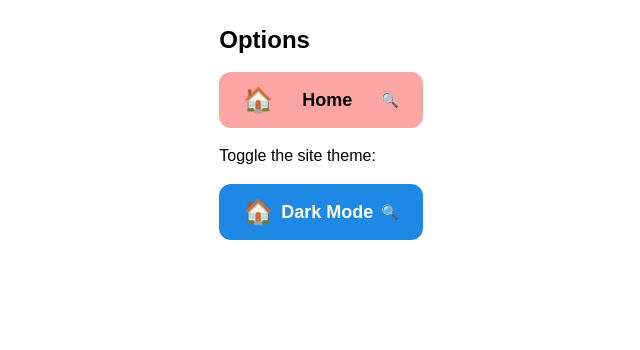
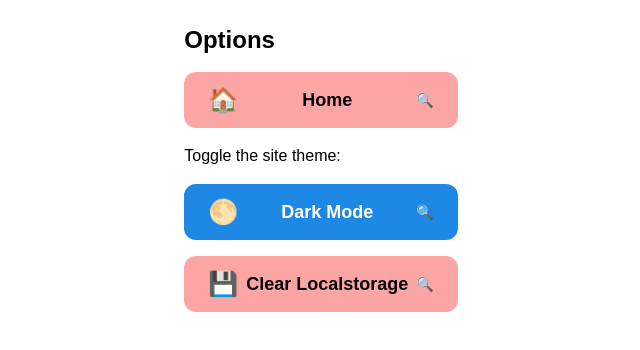
Before and after one commit to marvinalnashi/cookbook-frontend, a Next.js app: page /options in a window 1280 px wide. Shown: the top 350 px of the page, without its empty margins (319-959 px from the left). Built offline with nearby package versions, Linux system fonts and the light colour scheme.

Commit message:
Added button in the Options view for clearing localstorage

```diff
--- a/src/app/options/page.tsx
+++ b/src/app/options/page.tsx
@@ -24,8 +24,20 @@ export default function Page() {
                 onClick={toggleTheme}
                 className="bg-[#1E88E5] hover:bg-[#1565C0] text-white flex items-center justify-between gap-2 w-full max-w-xs px-4 py-4 rounded-2xl text-lg font-bold mb-4 transition-all"
             >
-                <span className="text-2xl">🏠</span>
+                <span className="text-2xl">{theme === "light" ? "🌕" : "☀️"}</span>
                 <span className="flex-1 text-center">{theme === "light" ? "Dark" : "Light"} Mode</span>
+                <span className="text-sm">🔍</span>
+            </button>
+            <button
+                className="flex items-center justify-between gap-2 w-full max-w-xs px-4 py-4 rounded-2xl bg-[#FCA5A5] text-lg font-bold mb-4 transition-all hover:bg-[#EF4444]"
+                onClick={() => {
+                    localStorage.removeItem("includedIngredients");
+                    localStorage.removeItem("excludedIngredients");
+                    localStorage.removeItem("selectedOccasion");
+                }}
+            >
+                <span className="text-2xl">💾</span>
+                <span className="flex-1 text-center">Clear Localstorage</span>
                 <span className="text-sm">🔍</span>
             </button>
         </div>
```
